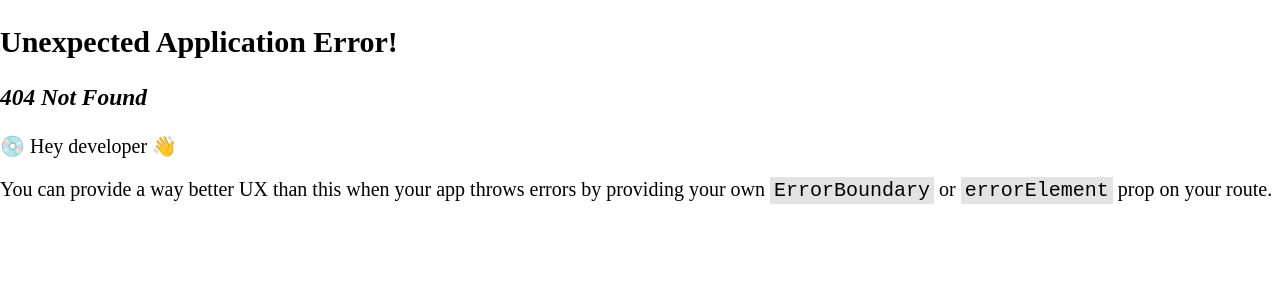
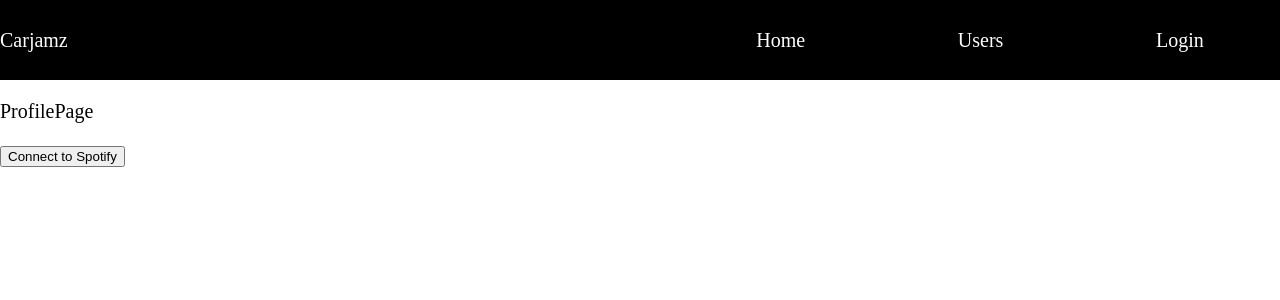
Before and after one commit to nfrankeln/CarJamz_Personal_Project, a React (Vite) app in the folder spotifyClient/: page /profile in a window 1280 px wide. Before the commit this address had no page. Shown: the top 300 px of the page. Built offline with nearby package versions, Linux system fonts and the light colour scheme; no server answers.

Commit message:
moved "who am I" like api call from nav component up to app component

```diff
--- a/spotifyClient/src/App.jsx
+++ b/spotifyClient/src/App.jsx
@@ -4,9 +4,26 @@ import './index.css'
 import LoginPage from "./pages/LoginPage";
 import NavBar from "./components/NavBar";
 import axios from "axios";
+import ProfilePage from "./pages/ProfilePage";
+import { useState,useEffect } from "react";
 
 
 function App() {
+  const [authenticated, setAuthenticated] = useState(false);
+  const [spotifyAuthorized,setSpotifyAuthorized] = useState(false)
+
+  useEffect(() => {
+    axios.get('api/is_authenticated/')
+        .then(response => {
+            setAuthenticated(response.data.is_authenticated);
+            setSpotifyAuthorized(response.data.permission)
+            console.log(response.data)
+        })
+        .catch(error => {
+            console.log(error);
+        });
+}, []);
+
   function getCookie(name) {
     let cookieValue = null;
     if (document.cookie && document.cookie !== '') {
@@ -22,13 +39,14 @@ function App() {
     return cookieValue;
   }
   const csrfToken = getCookie('csrftoken');
+  axios.defaults.headers.common["X-CSRFToken"] = csrfToken;
 
-  axios.defaults.headers.common["X-CSRFToken"] = csrfToken;
 const router = createBrowserRouter(
   createRoutesFromElements(
-    <Route path="/" element={<NavBar/>}>
+    <Route path="/" element={<NavBar authenticated={authenticated}/>}>
         <Route index element={<HomePage/>}></Route>
         <Route path="/login" element={<LoginPage/>}></Route>
+        <Route path="/profile" element={<ProfilePage spotifyAuthorized={spotifyAuthorized}/>}></Route>
       </Route>
       )
 )
--- a/spotifyClient/src/components/NavBar.jsx
+++ b/spotifyClient/src/components/NavBar.jsx
@@ -1,27 +1,16 @@
-import { useState,useEffect } from "react";
 import { Outlet,Link,redirect, useNavigate } from "react-router-dom";
 import './NavBar.css'
 import axios from "axios";
-export default function NavBar()
+export default function NavBar(props)
 {
-    const [authenticated, setAuthenticated] = useState(false);
     const navigate = useNavigate()
-    useEffect(() => {
-        axios.get('api/is_authenticated/')
-            .then(response => {
-                setAuthenticated(response.data.authenticated);
-                console.log(response.data)
-            })
-            .catch(error => {
-                console.log(error);
-            });
-    }, []);
+
+    //FUNCTIONS
     function logout(){
         axios.post('api/logout/')
         .then(response =>  navigate("/login") )
-        .catch(error => {
-            console.log(error);
-        });
+        .then(()=> navigate(0))
+        .catch(error => {console.log(error);});
     }
 
     return(
@@ -32,8 +21,8 @@ export default function NavBar()
                 <ul id="navbar-links">
                     <li><Link to="/">Home</Link></li>
                     <li><Link>Users</Link></li>
-                    <li><Link>Profile</Link></li>
-                    {authenticated?<li><button onClick={logout}>Logout</button></li>:<li><Link to="/login">Login</Link></li>}
+                    {props.authenticated?<li><Link to="/profile">Profile</Link></li>:null}
+                    {props.authenticated?<li><button onClick={logout}>Logout</button></li>:<li><Link to="/login">Login</Link></li>}
                 </ul>
             </div>
         </div>
--- /dev/null
+++ b/spotifyClient/src/pages/ProfilePage.jsx
@@ -0,0 +1,17 @@
+import axios from 'axios'
+import { useEffect } from 'react'
+export default function ProfilePage(props){
+    function getUrl(){
+        axios.get('api/spotify/authorize/')
+        .then((response)=>window.location.replace(response.data.url))
+
+    }
+    console.log(props)
+    return(
+    <div>
+    <p>ProfilePage</p>
+    <button onClick={()=>getUrl()} >Connect to Spotify</button>
+    </div>
+
+    )
+}
```
